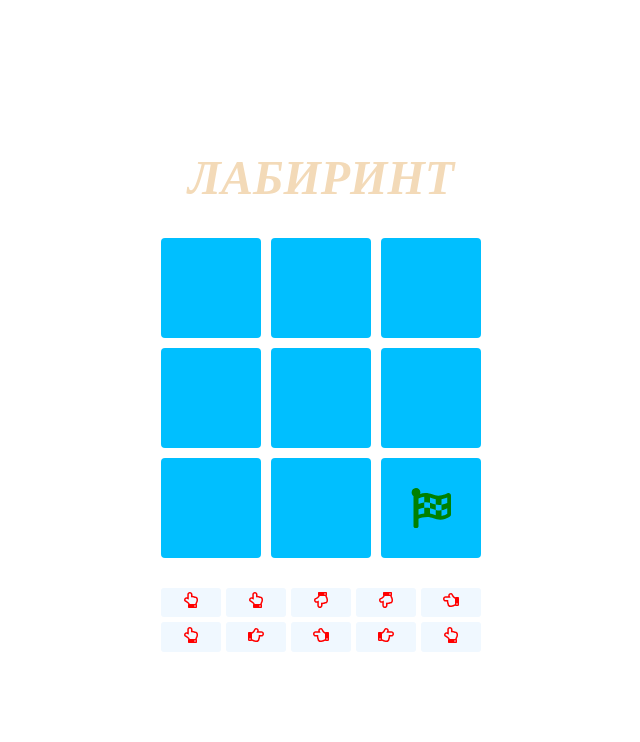
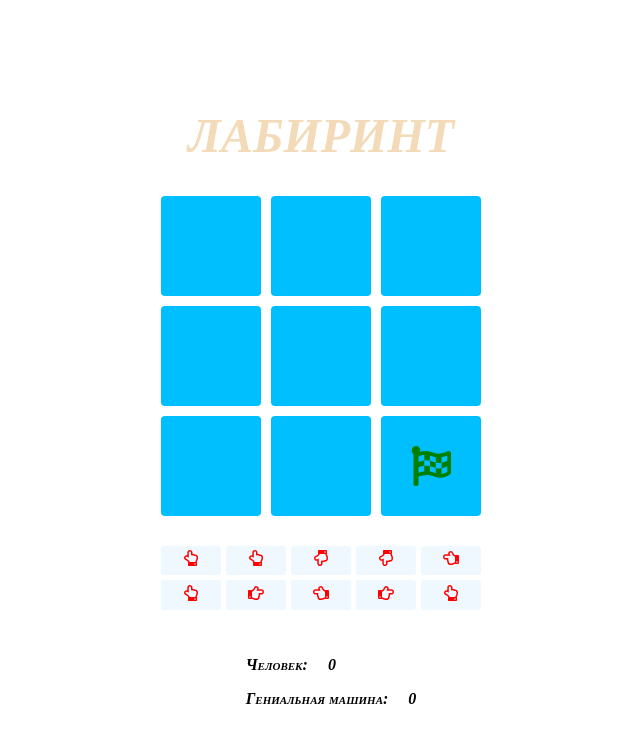
Before and after one commit to BlackHatMan/maze, a React (Create React App) app: page / in a window 1280 px wide. Shown: the top 742 px of the page, without its empty margins (319-959 px from the left). Built offline with nearby package versions, Linux system fonts and the light colour scheme.

Commit message:
feat: game score

```diff
--- a/src/App.tsx
+++ b/src/App.tsx
@@ -15,9 +15,9 @@ import './App.css';
 
 function App() {
   const dispatch = useAppDispatch();
-  const status = useAppSelector((game) => game.status);
+  const { status, gameScore } = useAppSelector((game) => game);
 
-  const [isOpen, setOpen] = useState(false);
+  const [isCheck, setIsCheck] = useState(false);
   const [isNewGame, setNewGame] = useState(0);
 
   const area = useMemo(() => {
@@ -26,13 +26,13 @@ function App() {
 
   const onCheck = (value: number[]): void => {
     const status = value.toString() === area.getFinish.toString();
-    setOpen((prev) => !prev);
+    setIsCheck((prev) => !prev);
     dispatch(statusGame(status));
   };
 
   const onNewGame = () => {
     setNewGame((prev) => prev + 1);
-    setOpen((prev) => !prev);
+    setIsCheck((prev) => !prev);
   };
 
   const transitions = useCallback(
@@ -40,14 +40,14 @@ function App() {
       keys: Math.random() * 1000,
       from: { opacity: 0, scale: 0 },
       enter: { opacity: 1, scale: 1 },
-      delay: 300,
-      trail: 100,
+      delay: 200,
+      trail: 50,
     }),
     [isNewGame]
   );
 
   const handlerModalClose = () => {
-    setOpen((prev) => !prev);
+    setIsCheck((prev) => !prev);
   };
 
   const renderImage = (direction: direction) => {
@@ -64,8 +64,9 @@ function App() {
   };
   return (
     <div className="App">
+      <div className="container">
         <h1 className="title">ЛАБИРИНТ</h1>
-      <GameField area={area} onCheck={onCheck} checked={isOpen} />
+        <GameField area={area} onCheck={onCheck} checked={isCheck} />
 
         <div className="path">
           {transitions((style, el) => {
@@ -76,7 +77,7 @@ function App() {
             );
           })}
         </div>
-      <Modal isOpen={isOpen} onClose={handlerModalClose}>
+        <Modal isOpen={isCheck} onClose={handlerModalClose}>
           <div className="modal-content" style={{ backgroundColor: status ? '#32ed1c33' : '#fd040433' }}>
             {status ? <p className="modal-title">ПОЗДРАВЛЯЕМ</p> : <p className="modal-title">Вы проиграли</p>}
             <button className="btn-newgame" onClick={onNewGame}>
@@ -84,6 +85,17 @@ function App() {
             </button>
           </div>
         </Modal>
+        <div className="score">
+          <ul>
+            <li>Человек:</li>
+            <li>{gameScore.win}</li>
+          </ul>
+          <ul>
+            <li>Гениальная машина:</li>
+            <li>{gameScore.lose}</li>
+          </ul>
+        </div>
+      </div>
     </div>
   );
 }
--- a/src/store/slice.ts
+++ b/src/store/slice.ts
@@ -14,6 +14,8 @@ export const gameSlice = createSlice({
   reducers: {
     statusGame: (state, { payload }: { payload: boolean }) => {
       state.status = payload;
+      state.gameScore.win = payload ? state.gameScore.win + 1 : state.gameScore.win;
+      state.gameScore.lose = payload ? state.gameScore.lose : state.gameScore.lose + 1;
     },
   },
 });
```
Lines whose indentation alone changed are shown as unchanged.
